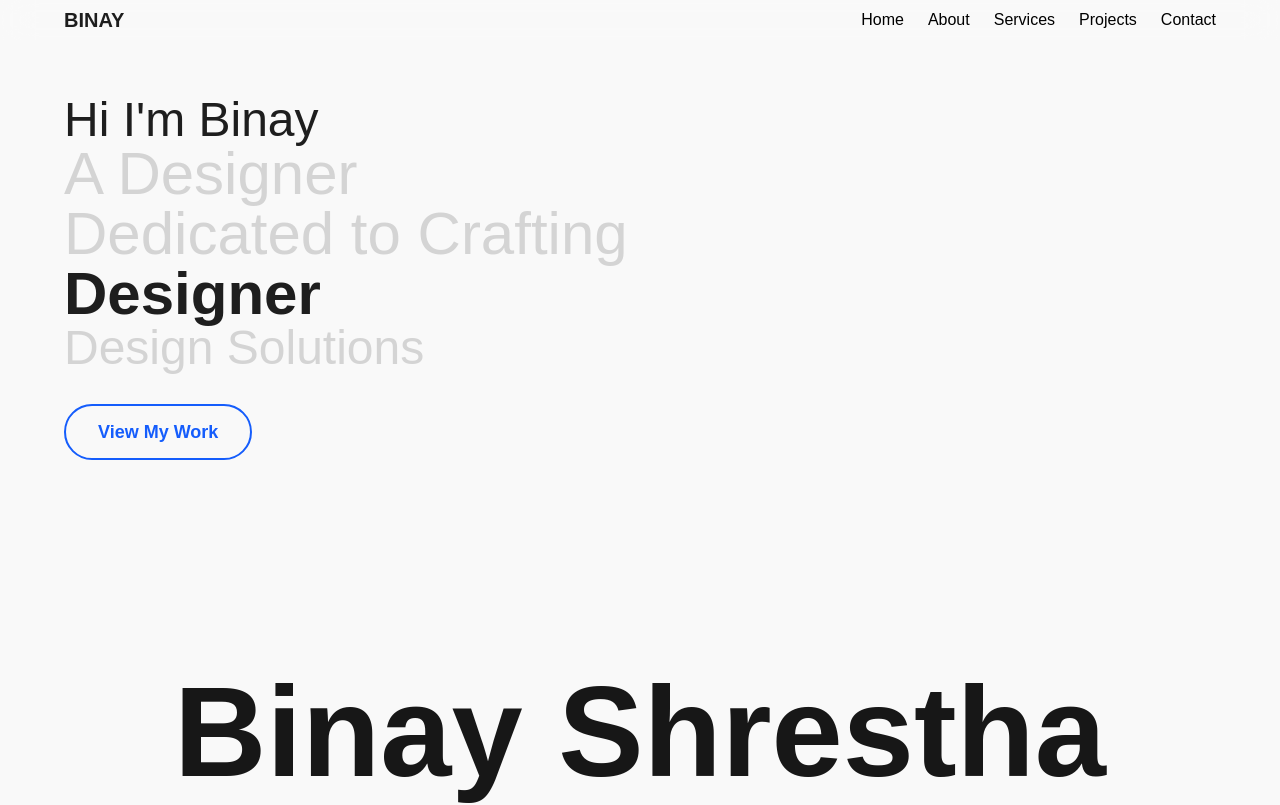
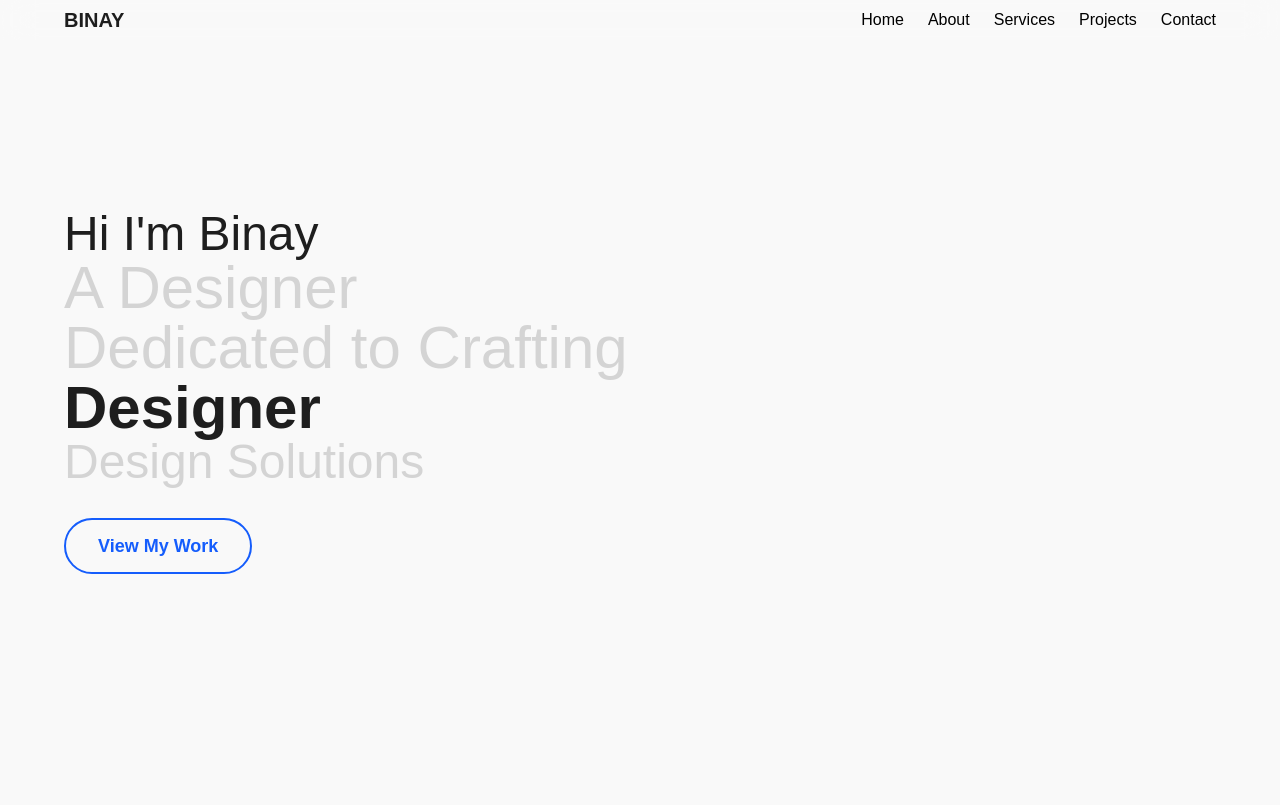
Before and after one commit to Hell086/Portfolio, a React (Vite) app: page / in a window 1280 px wide. Shown: the top 805 px of the page. Built offline with nearby package versions, Linux system fonts and the light colour scheme; a web font is replaced by a local one.

Commit message:
latest commited

```diff
--- a/src/index.css
+++ b/src/index.css
@@ -67,8 +67,13 @@ body {
   max-width: 1440px;
   margin-left: auto;
   margin-right: auto;
-  min-height: auto;
+  min-height: 100vh;
   overflow: hidden;
+}
+
+/* Add this new class */
+.hero-section {
+  min-height: 100dvh;
 }
 
 .text-heading {
--- a/src/sections/Hero.jsx
+++ b/src/sections/Hero.jsx
@@ -5,7 +5,7 @@ const Hero = () => {
   const isMobile = useMediaQuery({ maxWidth: 853 });
   return (
     <section
-      className="flex items-center justify-center md:items-center md:justify-start section-spacing min-h-screen"
+      className="flex items-center justify-center md:items-center md:justify-start section-spacing hero-section"
       id="home"
     >
       <HeroText />
```
